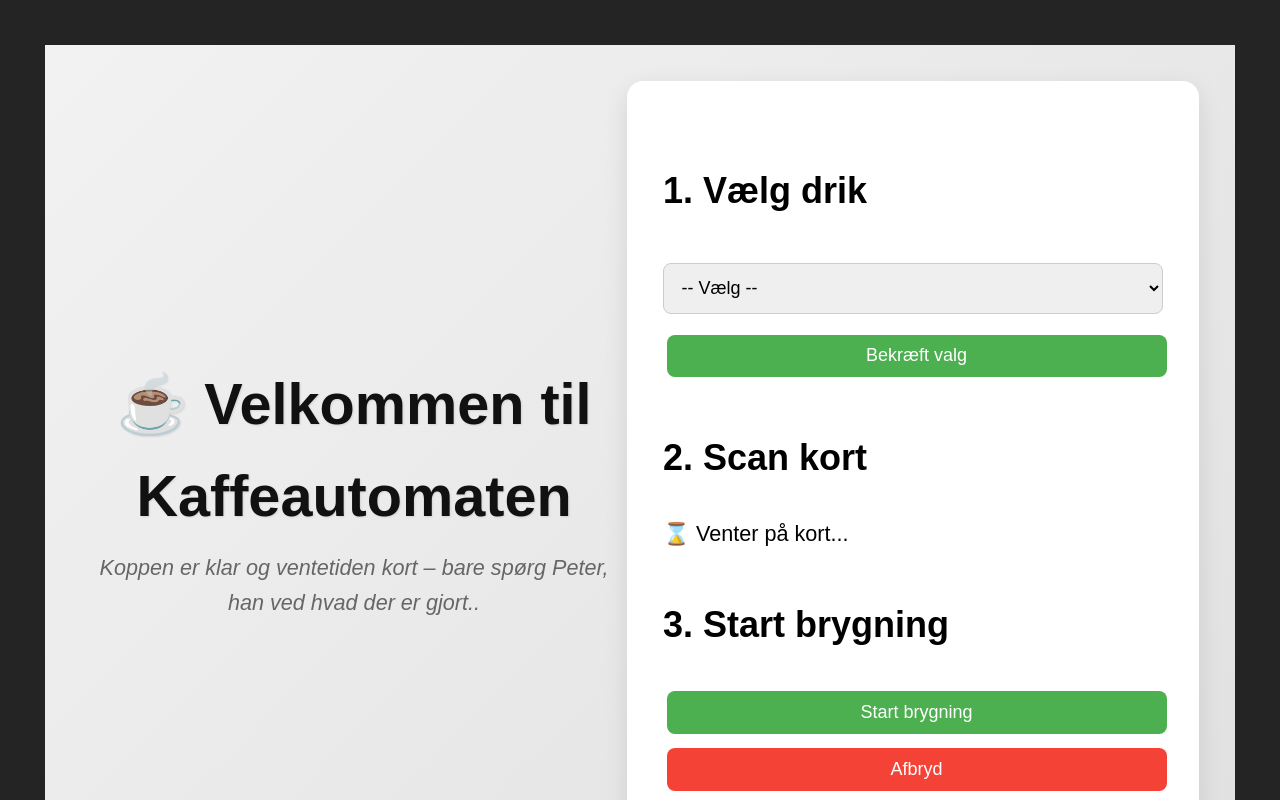
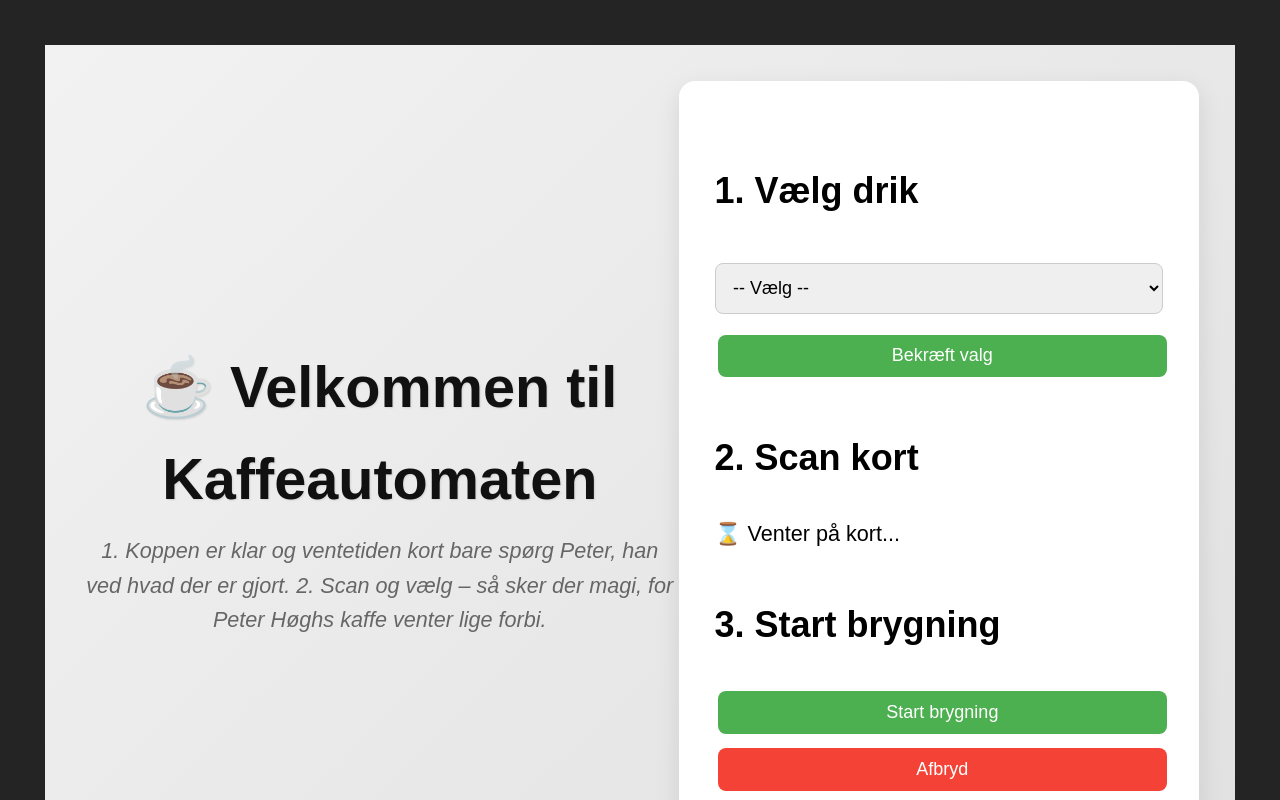
Before and after one commit to kooino/coffeemachine-ui, a React (Vite) app in the folder frontend/: page / in a window 1280 px wide. Shown: the top 800 px of the page. Built offline with nearby package versions, Linux system fonts and the light colour scheme; no server answers.

Commit message:
Update App.jsx

```diff
--- a/frontend/src/App.jsx
+++ b/frontend/src/App.jsx
@@ -105,7 +105,8 @@ function App() {
       <div className="header">
         <h1>☕ Velkommen til Kaffeautomaten</h1>
         <p className="subheading">
-          Koppen er klar og ventetiden kort – bare spørg Peter, han ved hvad der er gjort..
+          1. Koppen er klar og ventetiden kort bare spørg Peter, han ved hvad der er gjort.
+          2. Scan og vælg – så sker der magi, for Peter Høghs kaffe venter lige forbi.
         </p>
       </div>
 
```
